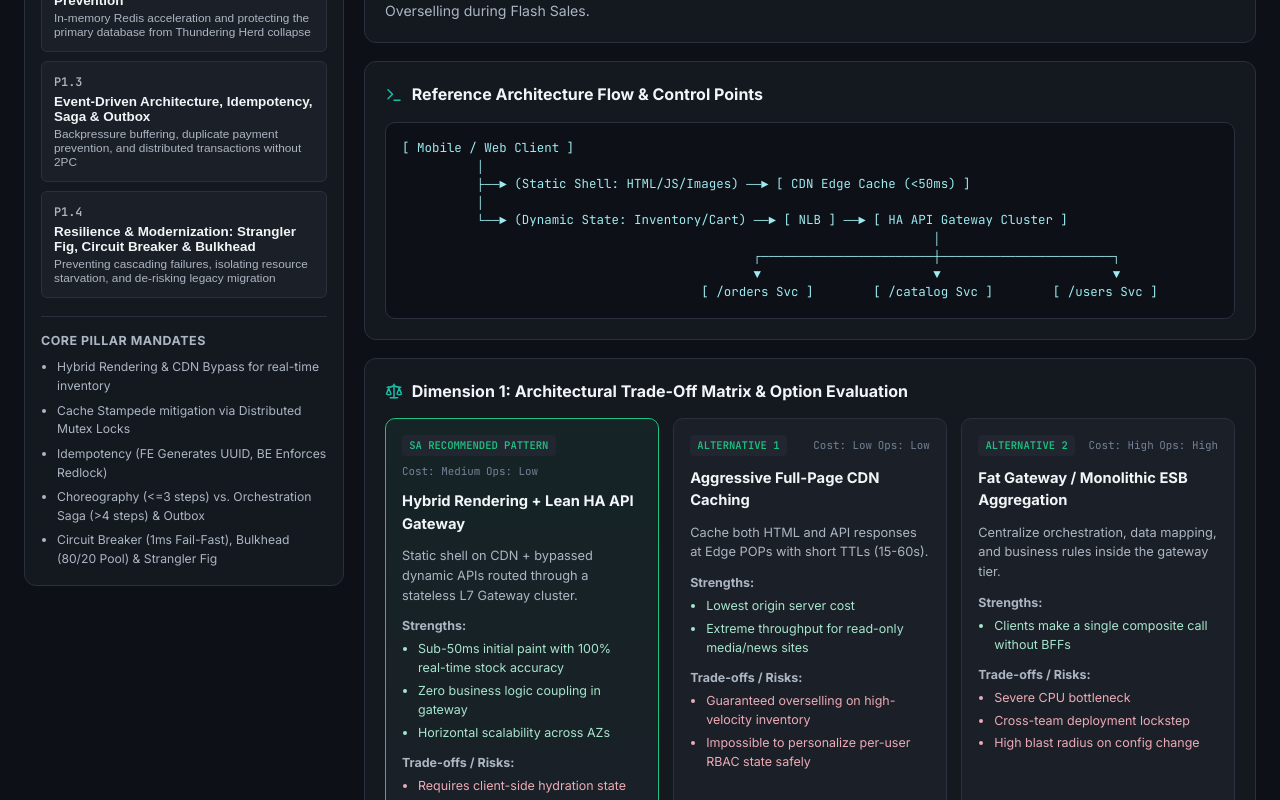
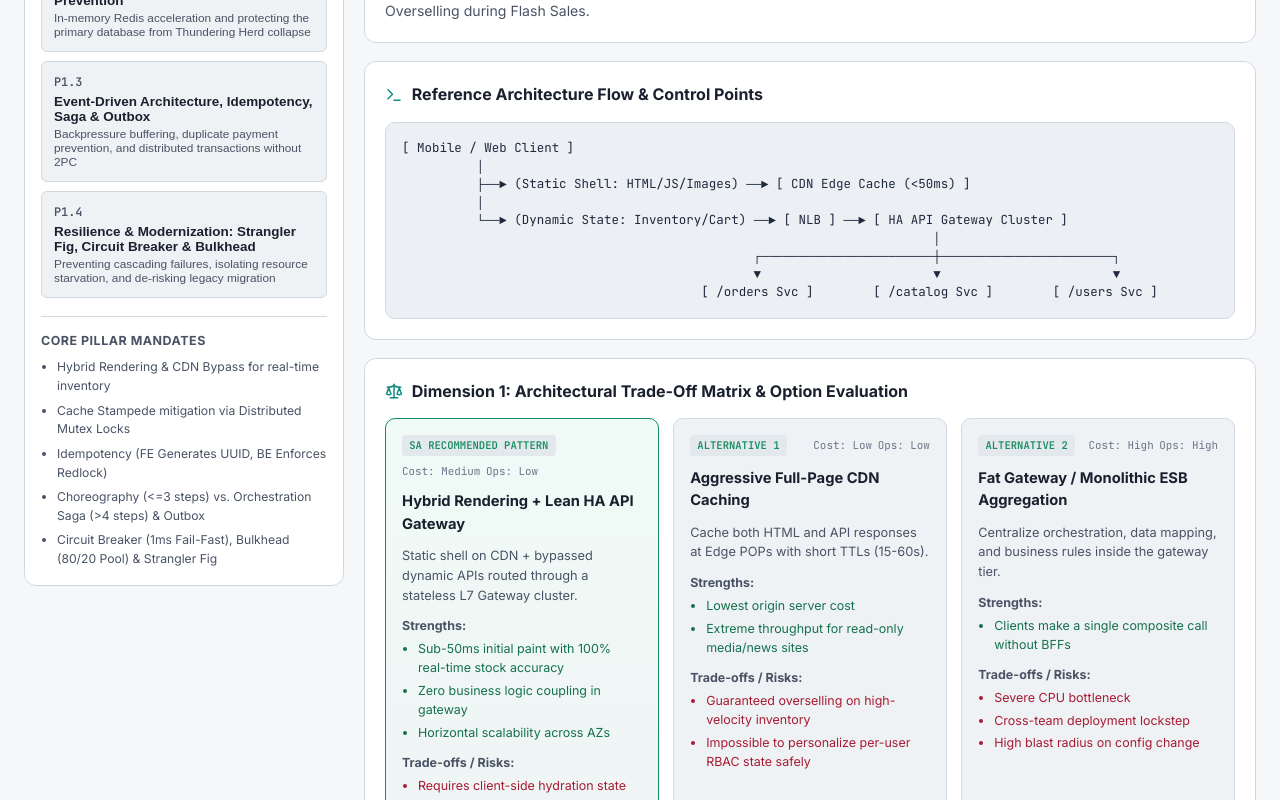
Before and after one commit to phamvubinh123/sa-lab, a React (Vite) app: page / in a window 1280 px wide. Shown: the part 660-1460 px from the top of the page. Built offline with nearby package versions, Linux system fonts and the light colour scheme.

Commit message:
style: switch SA-Lab UI to crisp eye-friendly light theme

```diff
--- a/src/index.css
+++ b/src/index.css
@@ -1,24 +1,24 @@
 :root {
-  --bg-canvas: hsl(220, 26%, 7%);
-  --bg-surface: hsl(220, 22%, 10%);
-  --bg-elevated: hsl(220, 19%, 13%);
-  --bg-subtle: hsl(220, 18%, 16%);
-  --border-subtle: hsl(218, 17%, 20%);
-  --border-strong: hsl(218, 17%, 28%);
-
-  --text-primary: hsl(210, 25%, 96%);
-  --text-secondary: hsl(215, 16%, 72%);
-  --text-muted: hsl(215, 14%, 52%);
-
-  --accent-teal: hsl(172, 76%, 42%);
-  --accent-teal-soft: hsla(172, 76%, 42%, 0.14);
-  --accent-sky: hsl(199, 88%, 52%);
-  --accent-amber: hsl(38, 92%, 54%);
-  --accent-amber-soft: hsla(38, 92%, 54%, 0.14);
-  --accent-emerald: hsl(156, 72%, 44%);
-  --accent-emerald-soft: hsla(156, 72%, 44%, 0.14);
-  --accent-crimson: hsl(350, 84%, 60%);
-  --accent-crimson-soft: hsla(350, 84%, 60%, 0.14);
+  --bg-canvas: hsl(210, 25%, 97%);
+  --bg-surface: hsl(0, 0%, 100%);
+  --bg-elevated: hsl(210, 22%, 95%);
+  --bg-subtle: hsl(210, 20%, 91%);
+  --border-subtle: hsl(214, 18%, 85%);
+  --border-strong: hsl(214, 18%, 74%);
+
+  --text-primary: hsl(220, 28%, 14%);
+  --text-secondary: hsl(218, 16%, 34%);
+  --text-muted: hsl(218, 12%, 48%);
+
+  --accent-teal: hsl(174, 78%, 31%);
+  --accent-teal-soft: hsla(174, 78%, 31%, 0.10);
+  --accent-sky: hsl(201, 86%, 40%);
+  --accent-amber: hsl(35, 92%, 40%);
+  --accent-amber-soft: hsla(35, 92%, 45%, 0.12);
+  --accent-emerald: hsl(156, 72%, 32%);
+  --accent-emerald-soft: hsla(156, 72%, 38%, 0.11);
+  --accent-crimson: hsl(350, 78%, 48%);
+  --accent-crimson-soft: hsla(350, 78%, 50%, 0.10);
 
   --font-sans: 'Inter', -apple-system, BlinkMacSystemFont, sans-serif;
   --font-mono: 'JetBrains Mono', monospace;
@@ -478,14 +478,14 @@ body {
 }
 
 .ascii-box {
-  background: var(--bg-canvas);
+  background: hsl(214, 24%, 94%);
   border: 1px solid var(--border-subtle);
   border-radius: var(--radius-md);
   padding: 1rem;
   font-family: var(--font-mono);
   font-size: 0.78rem;
   line-height: 1.45;
-  color: hsl(185, 75%, 78%);
+  color: hsl(220, 32%, 18%);
   overflow-x: auto;
 }
 
@@ -566,11 +566,11 @@ body {
 }
 
 .pros-list li {
-  color: hsl(156, 55%, 78%);
+  color: hsl(156, 70%, 26%);
 }
 
 .cons-list li {
-  color: hsl(350, 65%, 80%);
+  color: hsl(350, 72%, 38%);
 }
 
 .when-to-use-footer {
@@ -716,11 +716,11 @@ body {
 
 .redline-text,
 .impact-text {
-  color: hsl(350, 80%, 76%);
+  color: hsl(350, 74%, 40%);
 }
 
 .fix-text {
-  color: hsl(156, 70%, 74%);
+  color: hsl(156, 72%, 26%);
 }
 
 .sla-badge-box {
@@ -1002,14 +1002,14 @@ input[type='range'] {
 
 .alert-banner.success {
   background: var(--accent-emerald-soft);
-  border: 1px solid hsla(156, 72%, 44%, 0.4);
-  color: hsl(156, 70%, 86%);
+  border: 1px solid hsla(156, 72%, 35%, 0.35);
+  color: hsl(156, 70%, 22%);
 }
 
 .alert-banner.danger {
   background: var(--accent-crimson-soft);
-  border: 1px solid hsla(350, 84%, 60%, 0.45);
-  color: hsl(350, 85%, 88%);
+  border: 1px solid hsla(350, 78%, 48%, 0.35);
+  color: hsl(350, 72%, 32%);
 }
 
 .alert-banner svg {
@@ -1528,7 +1528,7 @@ input[type='range'] {
 .btn-primary,
 .btn-mastered {
   background: var(--accent-teal);
-  color: hsl(220, 30%, 6%);
+  color: #ffffff;
   font-weight: 600;
   font-size: 0.83rem;
   padding: 0.55rem 1rem;
```
